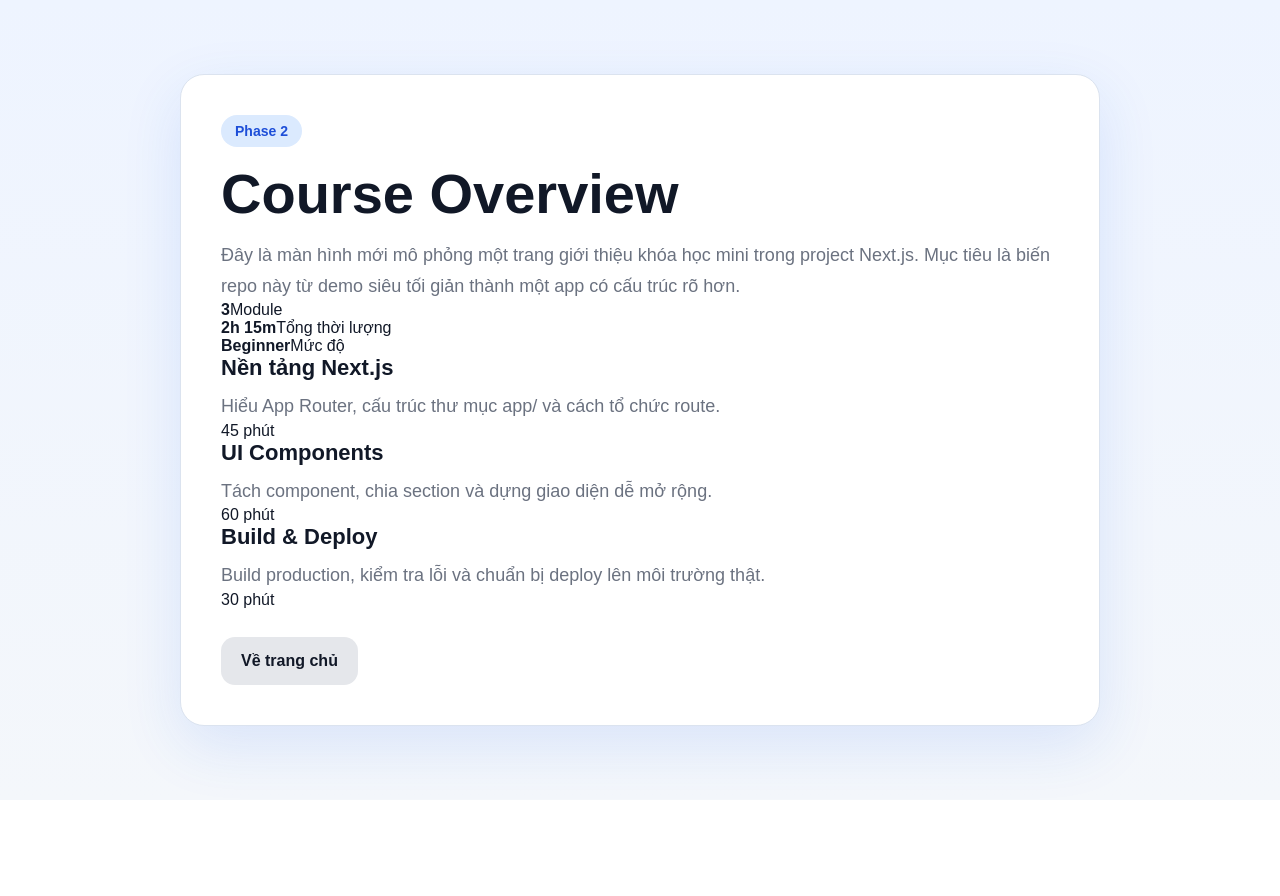
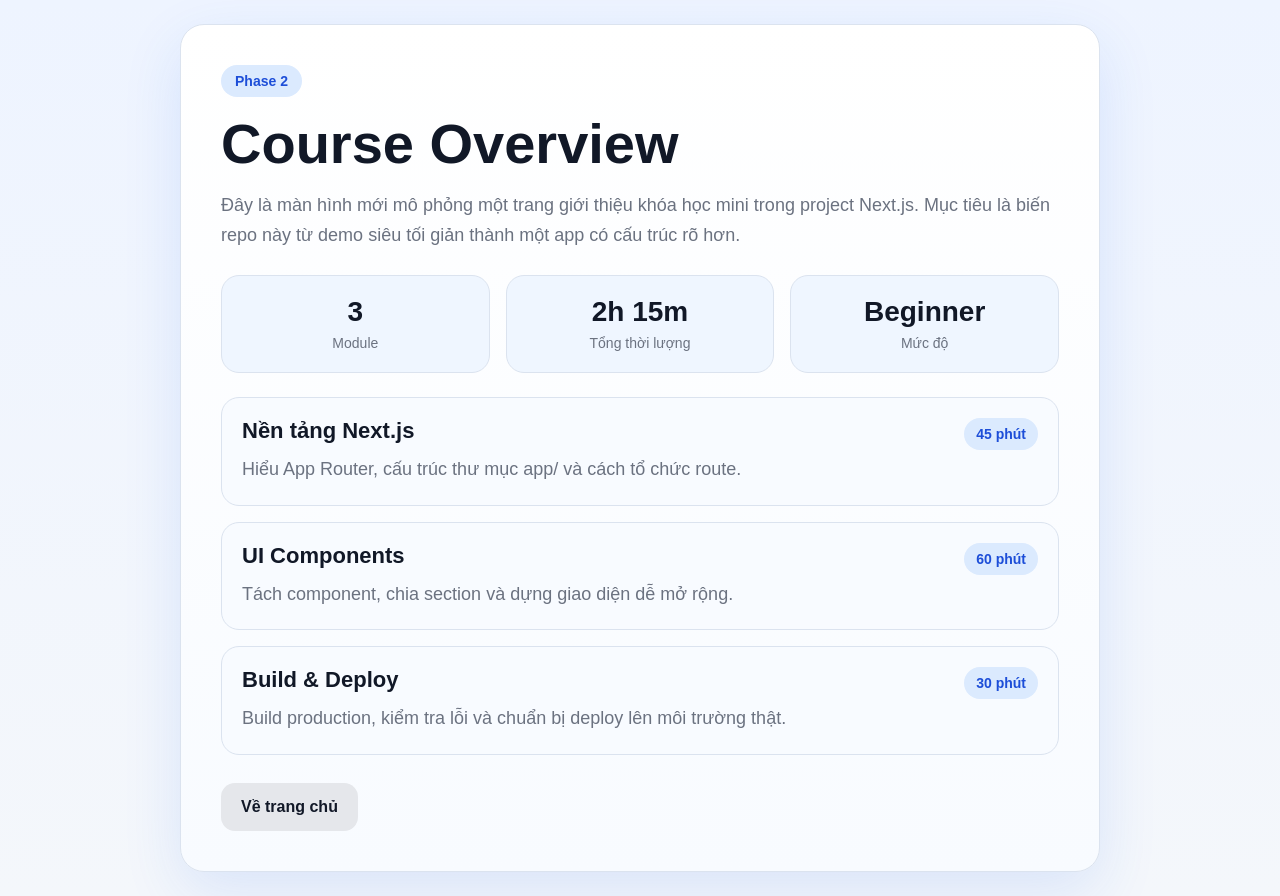
Before and after one commit to le776609/nextjs-lession-1, a Next.js app: page /course in a window 1280 px wide. Before the commit the page ends 800 px from the top, so only its background shows below. Built offline with nearby package versions, Linux system fonts and the light colour scheme.

Commit message:
phase 4: style course screen and navigation

```diff
--- a/app/globals.css
+++ b/app/globals.css
@@ -8,6 +8,7 @@
   --secondary: #e5e7eb;
   --border: #dbe3ef;
   --muted: #6b7280;
+  --accent: #eff6ff;
 }
 
 * {
@@ -50,6 +51,10 @@ a {
   text-align: center;
 }
 
+.course-card {
+  background: linear-gradient(180deg, #ffffff 0%, #f8fbff 100%);
+}
+
 .badge {
   display: inline-flex;
   padding: 8px 14px;
@@ -84,6 +89,10 @@ p {
   gap: 12px;
   flex-wrap: wrap;
   margin-top: 28px;
+}
+
+.centered-actions {
+  justify-content: center;
 }
 
 .primary-btn,
@@ -123,15 +132,68 @@ p {
   margin-top: 28px;
 }
 
-.feature-item {
+.feature-item,
+.module-item,
+.summary-item {
   border: 1px solid var(--border);
   border-radius: 18px;
+  background: #f8fbff;
+}
+
+.feature-item {
   padding: 20px;
-  background: #f8fbff;
 }
 
 .feature-item p {
   font-size: 16px;
+}
+
+.course-summary {
+  display: grid;
+  grid-template-columns: repeat(3, minmax(0, 1fr));
+  gap: 16px;
+  margin-top: 24px;
+}
+
+.summary-item {
+  padding: 20px;
+  text-align: center;
+  background: var(--accent);
+}
+
+.summary-item strong {
+  display: block;
+  font-size: 28px;
+  margin-bottom: 6px;
+}
+
+.summary-item span {
+  color: var(--muted);
+  font-size: 14px;
+}
+
+.module-list {
+  display: grid;
+  gap: 16px;
+  margin-top: 24px;
+}
+
+.module-item {
+  display: flex;
+  gap: 16px;
+  justify-content: space-between;
+  align-items: flex-start;
+  padding: 20px;
+}
+
+.module-duration {
+  white-space: nowrap;
+  padding: 8px 12px;
+  border-radius: 999px;
+  background: #dbeafe;
+  color: var(--primary-dark);
+  font-size: 14px;
+  font-weight: 700;
 }
 
 @media (max-width: 768px) {
@@ -139,8 +201,13 @@ p {
     padding: 24px;
   }
 
-  .feature-grid {
+  .feature-grid,
+  .course-summary {
     grid-template-columns: 1fr;
+  }
+
+  .module-item {
+    flex-direction: column;
   }
 
   p {
```
